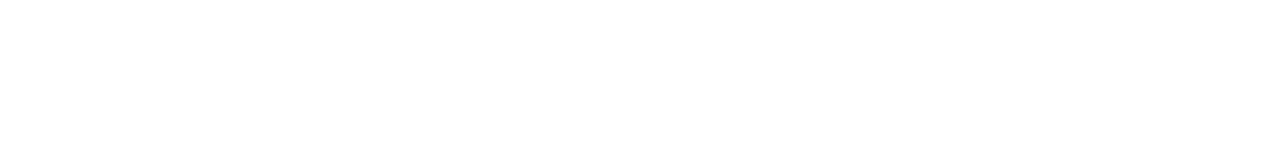
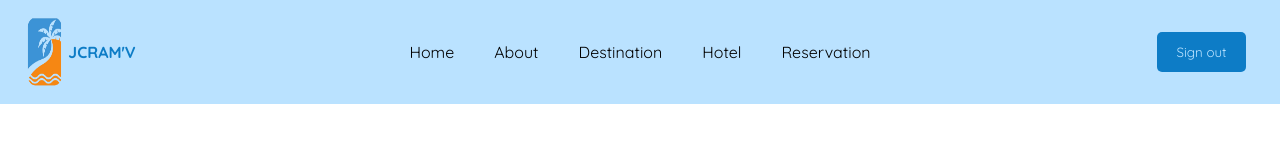
Before and after one commit to RYJramefison/Examen2-WEB1, a plain HTML site: page html/contain.html in a window 1280 px wide. Drawn offline with Linux system fonts and the light colour scheme.

Commit message:
feat: add navbar

```diff
--- a/html/contain.html
+++ b/html/contain.html
@@ -9,6 +9,21 @@
     <script src="../javascript/script.js" defer></script>
 </head>
 <body>
-
+    <nav>
+        <div class="logo">
+            <img src="../image/logo.png" alt="icon JCRAM'V">
+            <p>JCRAM'V</p>
+        </div>
+        <div class="navigation">
+            <a href="">Home</a>
+            <a href="">About</a>
+            <a href="">Destination</a>
+            <a href="">Hotel</a>
+            <a href="">Reservation</a>
+        </div>
+        <div class="sign">
+            <button>Sign out</button>
+        </div>
+    </nav>
 </body>
 </html>
--- a/style/style.css
+++ b/style/style.css
@@ -1,8 +1,9 @@
+@import url('https://fonts.googleapis.com/css2?family=Quicksand:wght@300..700&display=swap');
 * {
     padding: 0;
     margin: 0;
     box-sizing: border-box;
-    font-family: Arial, Helvetica, sans-serif;
+    font-family: Quicksand;
 }
 #login {
     /* width: 100vw; */
@@ -88,7 +89,7 @@ p {
         transform: scale(100deg);
     }
 }
-.loginImage{
+.loginImage {
     width: 100%;
     height: 80%;
     margin-bottom: -4%;
@@ -102,3 +103,51 @@ p {
         transform: translateY(15px);
     }
 }
+
+
+/* contain.html */
+
+nav {
+    /* border: solid black; */
+    height: 13dvh;
+    display: flex;
+    flex-direction: row;
+    background-color: #bae2ff ;
+}
+.logo,.sign {
+    justify-content: center;
+    align-items: center;
+    display: flex;
+    flex-direction: row;
+    overflow: hidden;
+    flex-basis: 13%;
+    /* border: solid #0d7cc6; */
+}
+.navigation {
+    justify-content: center;
+    gap: 40px;
+    align-items: center;
+    display: flex;
+    flex-direction: row;
+    flex-basis: 80%;
+}
+.navigation a {
+    color: #010101;
+    text-decoration: none;
+}
+.logo img{
+    width: 30%;
+    height: 70%;
+}
+.logo p {
+    font-weight: bolder;
+    color: #0d7cc6;
+}
+.sign button{
+    width: 7vw;
+    height: 5vh;
+    border-radius: 5px;
+    border: none;
+    background-color: #0d7cc6;
+    color: #bae2ff;
+}
```
